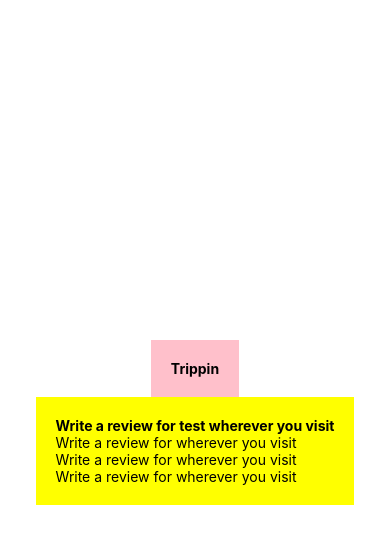
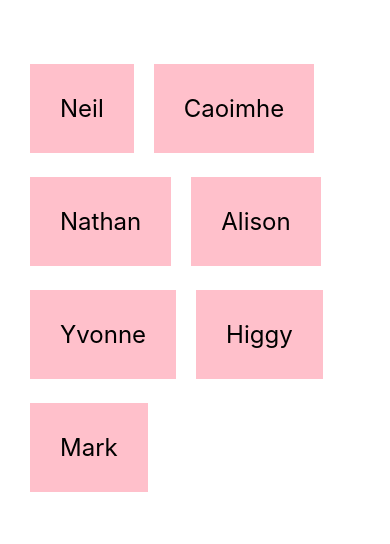
Before and after one commit to neilmcdonagh1985/newTravelApp, a React Native app: screen / in a window 390 px wide. Shown: the top 544 px of the page. Built offline with nearby package versions, Linux system fonts and the light colour scheme.

Commit message:
some basic on press functions done

```diff
--- a/App.js
+++ b/App.js
@@ -1,19 +1,52 @@
 import { StatusBar } from 'expo-status-bar';
-import React from 'react';
-import { StyleSheet, Text, View } from 'react-native';
+import React, { useState } from 'react';
+import { StyleSheet, Text, View, FlatList, TouchableOpacity } from 'react-native';
 
 export default function App() {
+  const [people, setPeople] = useState([
+    { name: 'Neil', id: '1' },
+    { name: 'Caoimhe', id: '2' },
+    { name: 'Nathan', id: '3' },
+    { name: 'Alison', id: '4' },
+    { name: 'Yvonne', id: '5' },
+    { name: 'Higgy', id: '6' },
+    { name: 'Mark', id: '7' },
+  ])
+
+  const pressHandler = (id) => {
+    console.log(id);
+    setPeople((prevPeople) => {
+      return prevPeople.filter(person => person.id != id);
+
+    })
+  }
+
   return (
     <View style={styles.container}>
-      <View style={styles.header}>
-        <Text style={styles.boldText}>Trippin</Text>
-        </View>
-        <View style={styles.body}>
-        <Text style={styles.boldText}>Write a review for<Text> test </Text>wherever you visit</Text>
-        <Text>Write a review for wherever you visit</Text>
-        <Text>Write a review for wherever you visit</Text>
-        <Text>Write a review for wherever you visit</Text>
-        </View>
+
+      <FlatList
+        numColumns={2}
+        keyExtractor={(item) => item.id }
+        data={people}
+        renderItem={({ item }) => (
+          <TouchableOpacity onPress={() => pressHandler(item.id)}>
+            <Text style={styles.item}>{item.name}</Text>
+          </TouchableOpacity>
+
+
+        )}
+
+      />
+
+      {/* <ScrollView>
+
+        {people.map(item => (
+          <View id={item.id}>
+            <Text style={styles.item}>{item.name}</Text>
+          </View>
+        ))}
+      </ScrollView> */}
+
     </View>
   );
 }
@@ -22,18 +55,15 @@ const styles = StyleSheet.create({
   container: {
     flex: 1,
     backgroundColor: '#fff',
-    alignItems: 'center',
-    justifyContent: 'center',
+    paddingTop: 40,
+    paddingHorizontal: 20
   },
-  header: {
+  item: {
+    marginTop: 24,
+    padding: 30,
     backgroundColor: 'pink',
-    padding: 20
-  },
-  boldText: {
-    fontWeight: 'bold'
-  },
-  body: {
-    backgroundColor: 'yellow',
-    padding: 20
+    fontSize: 24,
+    marginHorizontal: 10,
+    marginTop: 24,
   }
 });
```
